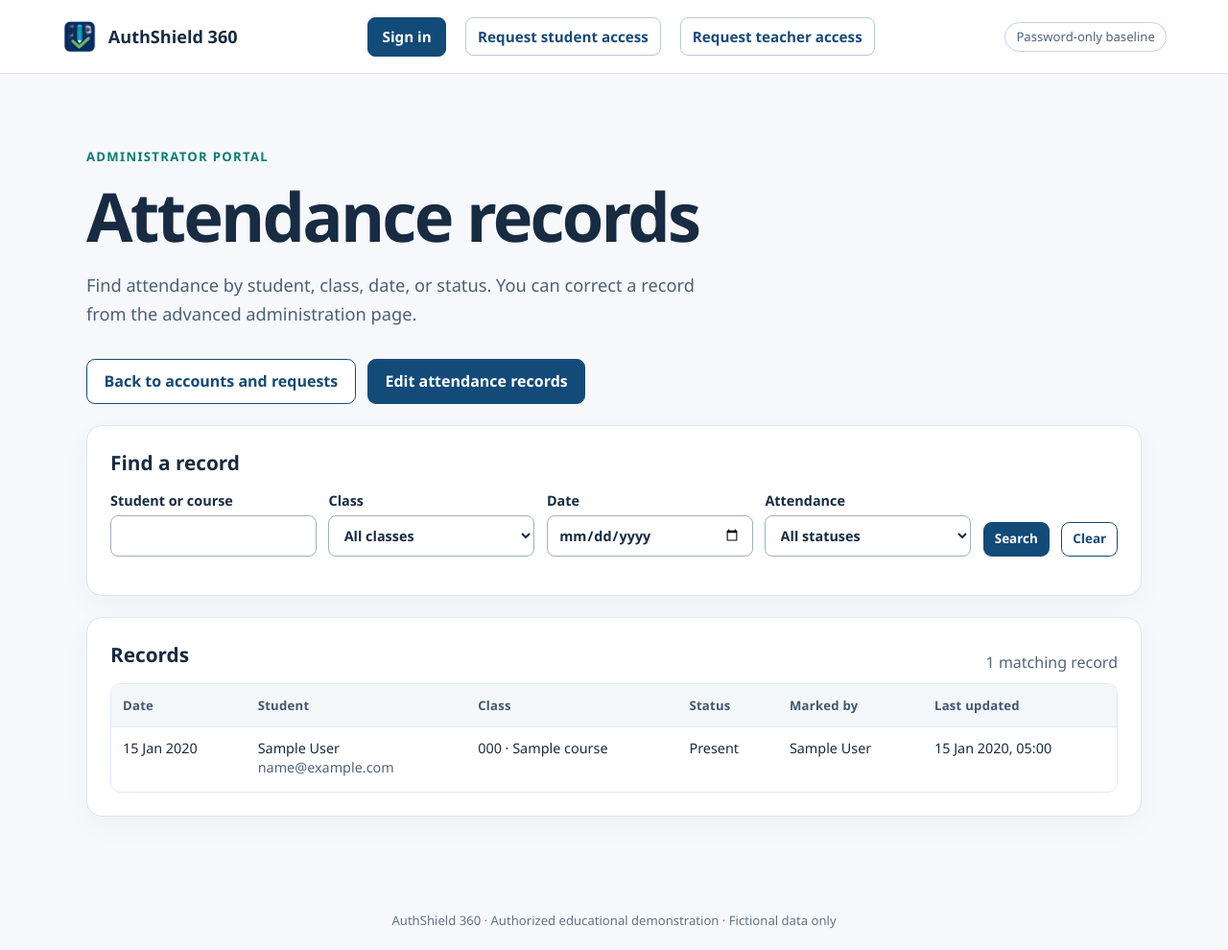
After one commit to mustafaahmed-sec/AuthShield360, a Django app: template templates/school/admin_attendance.html in a window 1280 px wide. The commit adds this page. Shown: the whole page at 96% size. Run offline with Django 5.2, Linux system fonts and the light colour scheme; tables that the repository leaves empty hold one stand-in row (values such as "Sample post"); the template is opened without the code that fills it: values that come from a table or form of the project are taken from there, most other values are stand-ins (such as "Sample title", 1, 10 or a date in 2020); parts of the project's set-up code (start-up, migrations or seed data) failed here and were passed over.

Commit message:
Add administrator attendance records page

```diff
--- a/config/urls.py
+++ b/config/urls.py
@@ -5,6 +5,7 @@ from accounts.views import BaselineLoginView, BaselineLogoutView, otp_resend, ot
 from school.admin_views import (
     admin_management,
     add_student,
+    admin_attendance,
     change_account_access,
     delete_school_account,
     review_account_request,
@@ -39,6 +40,7 @@ urlpatterns = [
     path("teacher/students/<int:student_id>/edit/", edit_assigned_student, name="edit_assigned_student"),
     path("teacher/enrollment-requests/new/", request_enrollment_change, name="request_enrollment_change"),
     path("administrator/management/", admin_management, name="admin_management"),
+    path("administrator/attendance/", admin_attendance, name="admin_attendance"),
     path("administrator/students/new/", add_student, name="add_student"),
     path("administrator/accounts/<int:user_id>/review/", review_account_request, name="review_account_request"),
     path("administrator/accounts/<int:user_id>/access/", change_account_access, name="change_account_access"),
--- a/school/forms.py
+++ b/school/forms.py
@@ -61,6 +61,20 @@ class AdminStudentCreationForm(UserCreationForm):
         student.reviewed_at = timezone.now()
         student.save()
         return student
+
+
+class AdminAttendanceFilterForm(forms.Form):
+    search = forms.CharField(label="Student or course", required=False, max_length=120)
+    course = forms.ModelChoiceField(label="Class", queryset=Course.objects.none(), required=False, empty_label="All classes")
+    date = forms.DateField(label="Date", required=False, widget=forms.DateInput(attrs={"type": "date"}))
+    status = forms.ChoiceField(
+        label="Attendance", required=False,
+        choices=[("", "All statuses"), *AttendanceRecord.Status.choices],
+    )
+
+    def __init__(self, *args, **kwargs):
+        super().__init__(*args, **kwargs)
+        self.fields["course"].queryset = Course.objects.order_by("code")
 
 
 class AttendanceSelectionForm(forms.Form):
--- /dev/null
+++ b/templates/school/admin_attendance.html
@@ -0,0 +1,52 @@
+{% extends "base.html" %}
+{% block title %}Attendance records | AuthShield 360{% endblock %}
+{% block content %}
+  <div class="eyebrow">Administrator portal</div>
+  <h1>Attendance records</h1>
+  <p class="intro">Find attendance by student, class, date, or status. You can correct a record from the advanced administration page.</p>
+
+  <div class="actions">
+    <a class="button secondary" href="{% url 'admin_management' %}">Back to accounts and requests</a>
+    <a class="button" href="{% url advanced_attendance_url %}">Edit attendance records</a>
+  </div>
+
+  <section class="panel management-section" aria-labelledby="attendance-filter-title">
+    <h2 id="attendance-filter-title">Find a record</h2>
+    <form method="get" class="filter-bar" role="search">
+      {% for field in form %}
+        <label for="{{ field.id_for_label }}">{{ field.label }}{{ field }}</label>
+      {% endfor %}
+      <button class="button compact" type="submit">Search</button>
+      <a class="button compact secondary" href="{% url 'admin_attendance' %}">Clear</a>
+    </form>
+  </section>
+
+  <section class="panel management-section" aria-labelledby="attendance-list-title">
+    <div class="panel-heading">
+      <h2 id="attendance-list-title">Records</h2>
+      <span class="muted">{{ record_count }} matching record{{ record_count|pluralize }}</span>
+    </div>
+    {% if records %}
+      <div class="table-wrap">
+        <table>
+          <thead><tr><th scope="col">Date</th><th scope="col">Student</th><th scope="col">Class</th><th scope="col">Status</th><th scope="col">Marked by</th><th scope="col">Last updated</th></tr></thead>
+          <tbody>
+            {% for record in records %}
+              <tr>
+                <td>{{ record.date|date:"j M Y" }}</td>
+                <td>{{ record.student.full_name }}<br><span class="muted">{{ record.student.email }}</span></td>
+                <td>{{ record.course.code }} · {{ record.course.title }}</td>
+                <td>{{ record.get_status_display }}</td>
+                <td>{{ record.marked_by.full_name|default:"Not recorded" }}</td>
+                <td>{{ record.updated_at|date:"j M Y, H:i" }}</td>
+              </tr>
+            {% endfor %}
+          </tbody>
+        </table>
+      </div>
+      {% include "school/partials/pagination.html" with page_obj=records page_url=page_url label="Attendance record pages" %}
+    {% else %}
+      <p class="empty">No attendance records match these filters.</p>
+    {% endif %}
+  </section>
+{% endblock %}
--- a/templates/school/admin_dashboard.html
+++ b/templates/school/admin_dashboard.html
@@ -4,6 +4,6 @@
   <div class="eyebrow">Administrator portal</div><h1>Welcome, {{ request.user.full_name }}</h1>
   <p class="intro">Review access requests and manage fictional Student and Teacher accounts.</p>
   <section class="stats" aria-label="Current school data"><div class="stat"><strong>{{ student_count }}</strong><span>student records</span></div><div class="stat"><strong>{{ teacher_count }}</strong><span>teachers</span></div><div class="stat"><strong>{{ admin_count }}</strong><span>administrator accounts</span></div><div class="stat"><strong>{{ course_count }}</strong><span>courses</span></div><div class="stat"><strong>{{ assignment_count }}</strong><span>assignments</span></div><div class="stat"><strong>{{ attendance_count }}</strong><span>attendance records</span></div></section>
-  <section class="note admin-summary"><div><h2>Administrator controls</h2><p>{{ pending_account_count }} account request{{ pending_account_count|pluralize }} and {{ pending_enrollment_count }} class change request{{ pending_enrollment_count|pluralize }} need review.</p></div><a class="button" href="{% url 'admin_management' %}">Manage accounts and requests</a></section>
-  <p class="form-foot"><a href="{% url 'admin:school_attendancerecord_changelist' %}">Review and correct attendance</a> · <a href="{% url 'admin:index' %}">Open advanced school data administration</a></p>
+  <section class="note admin-summary"><div><h2>Administrator controls</h2><p>{{ pending_account_count }} account request{{ pending_account_count|pluralize }} and {{ pending_enrollment_count }} class change request{{ pending_enrollment_count|pluralize }} need review.</p></div><div class="actions"><a class="button" href="{% url 'admin_management' %}">Manage accounts and requests</a><a class="button secondary" href="{% url 'admin_attendance' %}">View attendance</a></div></section>
+  <p class="form-foot"><a href="{% url 'admin:school_attendancerecord_changelist' %}">Edit attendance records</a> · <a href="{% url 'admin:index' %}">Open advanced school data administration</a></p>
 {% endblock %}
--- a/templates/school/admin_management.html
+++ b/templates/school/admin_management.html
@@ -6,6 +6,7 @@
   <p class="intro">Approve fictional Student and Teacher accounts, manage access, and review class roster requests.</p>
   <div class="actions">
     <a class="button" href="{% url 'add_student' %}">Add a student</a>
+    <a class="button secondary" href="{% url 'admin_attendance' %}">View attendance</a>
     <a class="button secondary" href="{% url 'dashboard' %}">Back to dashboard</a>
     <a class="button secondary" href="{% url 'admin:index' %}">School data administration</a>
   </div>
```
Also changed, not shown: school/admin_views.py (+34 -2 lines).
